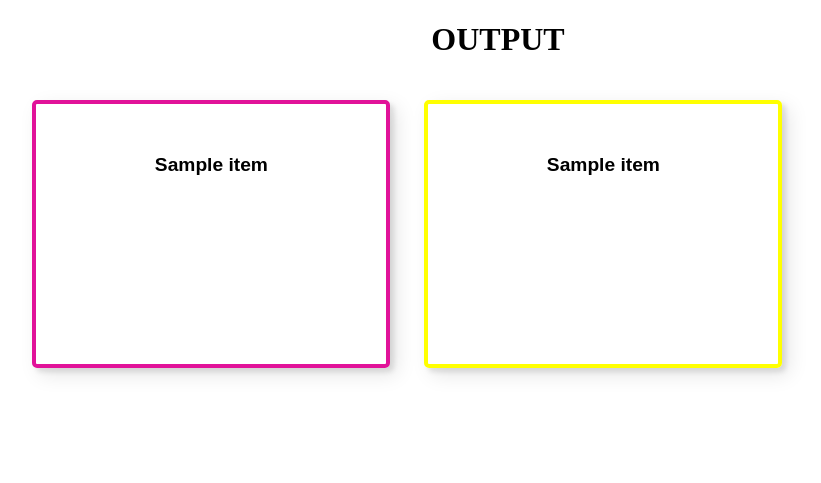
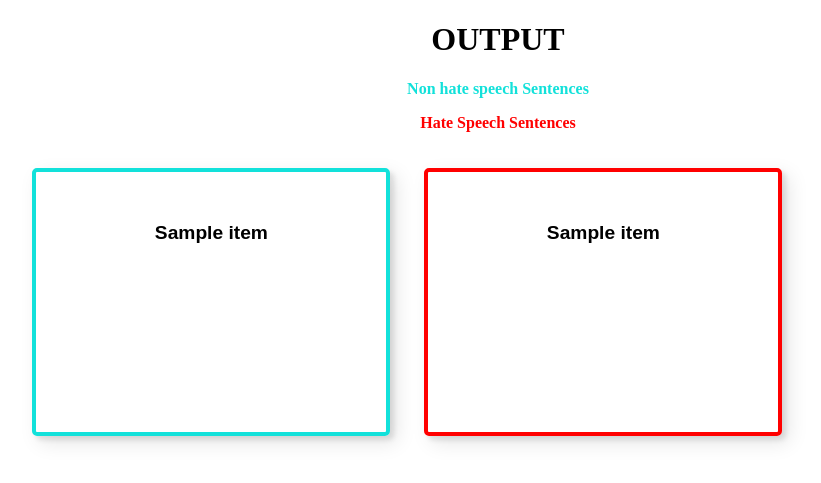
Before and after one commit to BinilTomJose1278/HateSpeechDetection, a Flask app: template templates/output.html in a window 1280 px wide. Shown: the top 483 px of the page, without its empty margins (142-963 px from the left). Run offline with Flask 3, Linux system fonts and the light colour scheme; the template is opened without the code that fills it: most values are stand-ins (such as "Sample title", 1, 10 or a date in 2020); parts of the project's set-up code (start-up, migrations or seed data) failed here and were passed over.

Commit message:
Everything completed

```diff
--- a/templates/output.html
+++ b/templates/output.html
@@ -9,6 +9,16 @@
   <style>
     h1 {
       text-align: center;
+    }
+    p {
+      text-align: center;
+      font-weight: bolder;
+    }
+    .r1 {
+      color: #12e1da;
+    }
+    .r2 {
+      color: red;
     }
     .new-btn {
       width: 130px;
@@ -39,7 +49,7 @@
       vertical-align: middle;
       padding-top: 50px;
       text-align: center;
-      border: 4px solid #e11299;
+      border: 4px solid #12e1da;
       margin-right: 30px; /* Adjust this value to set the spacing between items */
     }
     .newbox1 {
@@ -54,7 +64,7 @@
       vertical-align: middle;
       padding-top: 50px;
       text-align: center;
-      border: 4px solid yellow;
+      border: 4px solid rgb(255, 0, 0);
       margin-right: 30px; /* Adjust this value to set the spacing between items */
     }
     .newbox:hover {
@@ -73,6 +83,8 @@
   </style>
   <body style="background-color: white">
     <h1>OUTPUT</h1>
+    <p class="r1">Non hate speech Sentences</p>
+    <p class="r2">Hate Speech Sentences</p>
     <div class="container">
       <ul>
         {% for item in speech1 %}
```
Also changed, not shown: templates/output1.html (+14 -2 lines).
